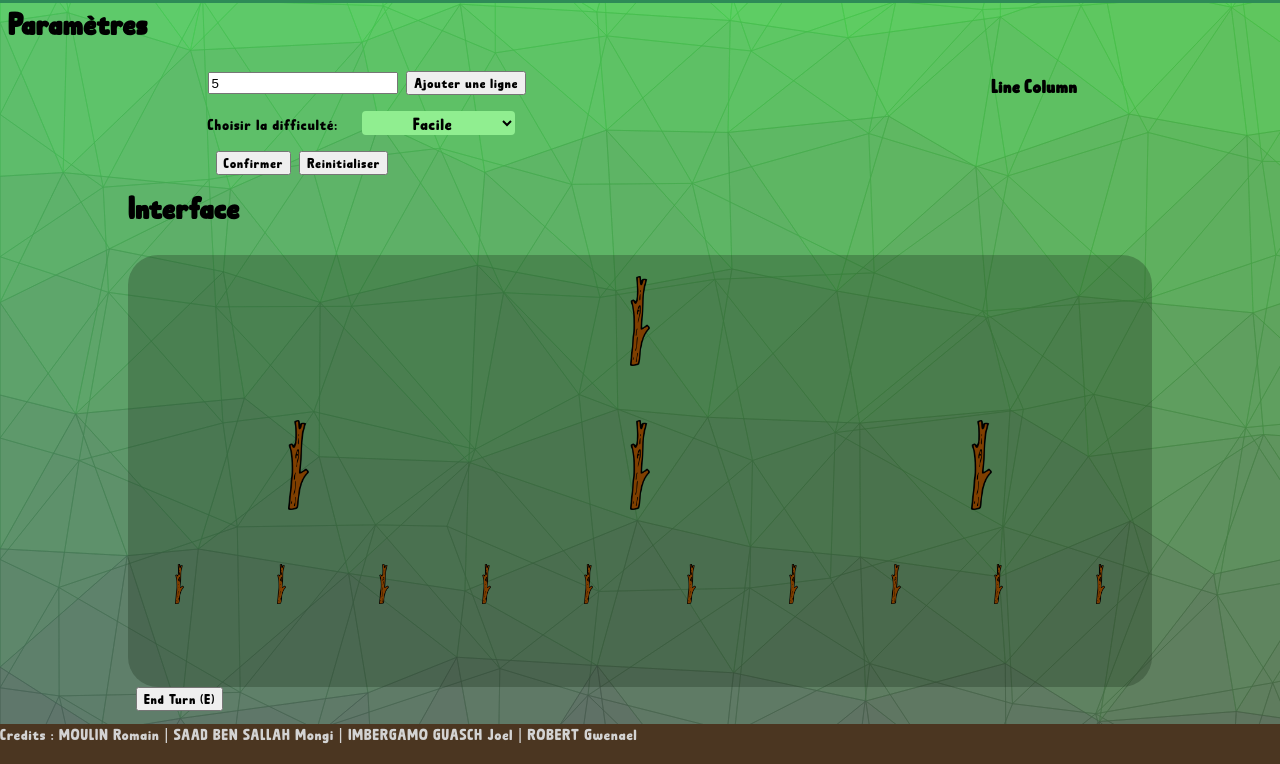
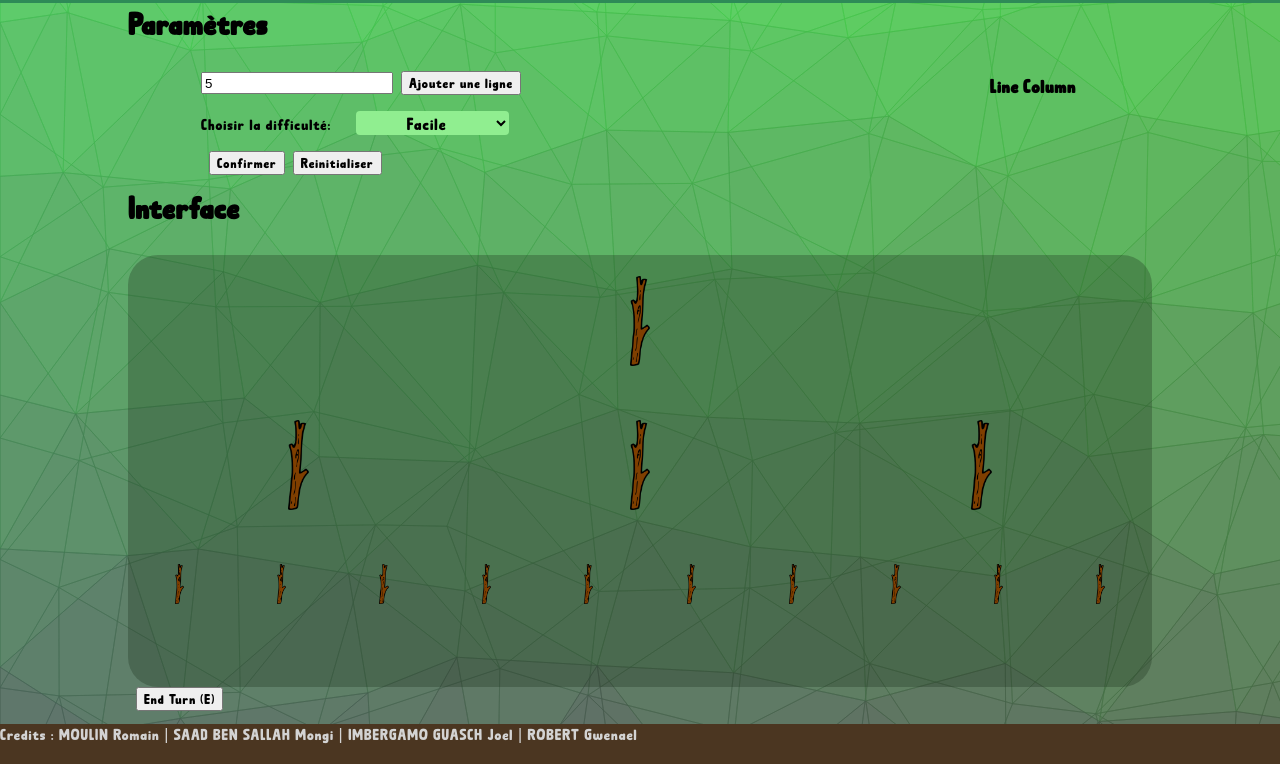
Before and after one commit to joelimgu/Le_jeu_de_Nim, a plain HTML site: page interface.html in a window 1280 px wide. Shown: the part 77-841 px from the top of the page. Drawn offline with Linux system fonts and the light colour scheme.

Commit message:
Update Interface-style.css

```diff
--- a/Interface-style.css
+++ b/Interface-style.css
@@ -144,8 +144,8 @@ input:invalid {
     min-width: 5%;
 }
 
-.set{
-  margin-left: 0.5rem;
+.set h2{
+  margin-left: 10%;
 }
 /*.container {*/
 /*    flex-direction: row;*/
```
